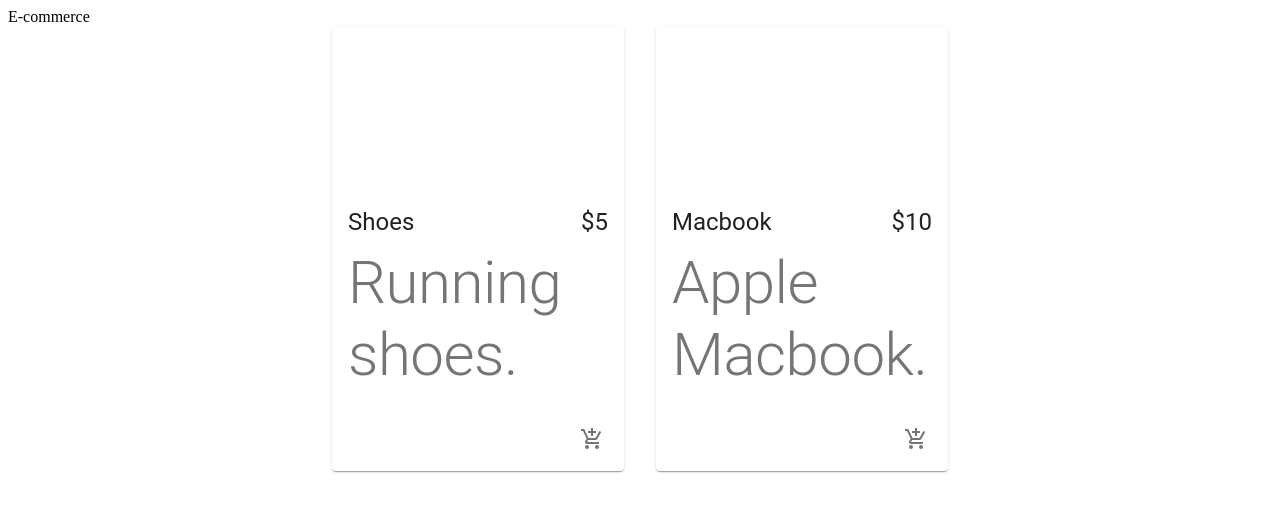
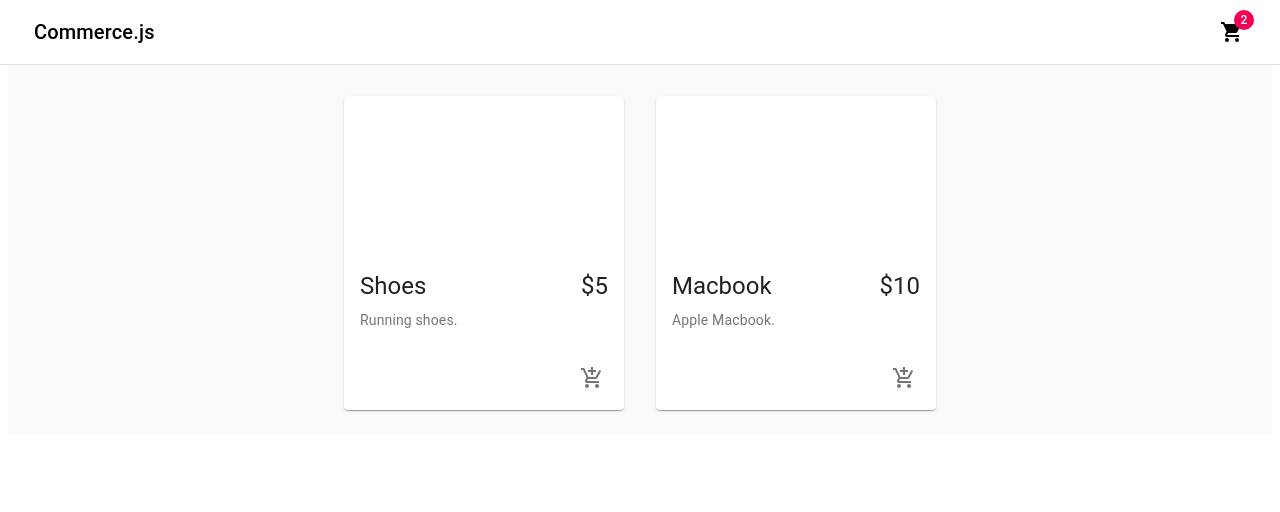
Before and after one commit to uziasr/ecommerce_site, a React (Create React App) app: page / in a window 1280 px wide. Shown: the top 512 px of the page. Built offline with nearby package versions, Linux system fonts and the light colour scheme.

Commit message:
added commerce js

```diff
--- a/src/App.js
+++ b/src/App.js
@@ -1,10 +1,10 @@
 import React from 'react';
-import Products from "./components/Products"
+import {Products, NavBar } from "./components"
 
 const App = () => {
     return (
         <div>
-            E-commerce
+            <NavBar/>
             <Products/>
         </div>
     );
--- /dev/null
+++ b/src/components/index.js
@@ -0,0 +1,2 @@
+export { default as NavBar } from './navBar/NavBar'
+export { default as Products } from "./products/Products"
--- /dev/null
+++ b/src/components/navBar/NavBar.jsx
@@ -0,0 +1,32 @@
+import React from "react"
+import { AppBar, Toolbar, IconButton, Badge, MenuItem, Menu, Typography } from "@material-ui/core"
+import { ShoppingCart } from "@material-ui/icons"
+
+import useStyles from "./styles"
+
+
+const NavBar = () => {
+    const classes = useStyles()
+    return (
+        <div>
+            <AppBar positon="fixed" className={classes.appBar} color="inherit">
+                <Toolbar>
+                    <Typography variant="h6" className={classes.title} color="inherit">
+                        <img src='' height="25px" className={classes.image}></img>
+                        Commerce.js
+                </Typography>
+                    <div className={classes.grow} />
+                    <div className={classes.button}>
+                        <IconButton aria-label="Show cart items" color="inherit">
+                            <Badge badgeContent={2} color="secondary">
+                                <ShoppingCart />
+                            </Badge>
+                        </IconButton>
+                    </div>
+                </Toolbar>
+            </AppBar>
+        </div>
+    )
+}
+
+export default NavBar
--- /dev/null
+++ b/src/components/navBar/styles.js
@@ -0,0 +1,68 @@
+import { makeStyles, fade } from '@material-ui/core/styles';
+
+const drawerWidth = 0;
+
+export default makeStyles((theme) => ({
+  appBar: {
+    boxShadow: 'none',
+    borderBottom: '1px solid rgba(0, 0, 0, 0.12)',
+    [theme.breakpoints.up('sm')]: {
+      width: `calc(100% - ${drawerWidth}px)`,
+      marginLeft: drawerWidth,
+    },
+  },
+  title: {
+    flexGrow: 1,
+    alignItems: 'center',
+    display: 'flex',
+    textDecoration: 'none',
+  },
+  image: {
+    marginRight: '10px',
+  },
+  menuButton: {
+    marginRight: theme.spacing(2),
+    [theme.breakpoints.up('sm')]: {
+      display: 'none',
+    },
+  },
+  grow: {
+    flexGrow: 1,
+  },
+  search: {
+    position: 'relative',
+    borderRadius: theme.shape.borderRadius,
+    backgroundColor: fade(theme.palette.common.white, 0.15),
+    '&:hover': {
+      backgroundColor: fade(theme.palette.common.white, 0.25),
+    },
+    marginRight: theme.spacing(2),
+    marginLeft: 0,
+    width: '100%',
+    [theme.breakpoints.up('sm')]: {
+      width: 'auto',
+    },
+  },
+  searchIcon: {
+    padding: theme.spacing(0, 2),
+    height: '100%',
+    position: 'absolute',
+    pointerEvents: 'none',
+    display: 'flex',
+    alignItems: 'center',
+    justifyContent: 'center',
+  },
+  inputRoot: {
+    color: 'inherit',
+  },
+  inputInput: {
+    padding: theme.spacing(1, 1, 1, 0),
+    // vertical padding + font size from searchIcon
+    paddingLeft: `calc(1em + ${theme.spacing(4)}px)`,
+    transition: theme.transitions.create('width'),
+    width: '100%',
+    [theme.breakpoints.up('md')]: {
+      width: '20ch',
+    },
+  },
+}));
--- a/src/components/product/Product.jsx
+++ b/src/components/product/Product.jsx
@@ -1,6 +1,6 @@
 import React from 'react';
-import {Card, CardMedia, CardContent, CardActions, Typography, IconButton } from '@material-ui/core'
-import {AddShoppingCart} from "@material-ui/icons"
+import { Card, CardMedia, CardContent, CardActions, Typography, IconButton } from '@material-ui/core'
+import { AddShoppingCart } from "@material-ui/icons"
 
 import useStyles from "./styles"
 
@@ -10,18 +10,18 @@
 
     return (
         <Card className={classes.root}>
-            <CardMedia className={classes.media} image='' title={product.name}/>
+            <CardMedia className={classes.media} image='' title={product.name} />
             <CardContent>
                 <div className={classes.cardContent}>
                     <Typography variant="h5" gutterBottom>{product.name}</Typography>
                     <Typography variant="h5" >{product.price}</Typography>
 
                 </div>
-                <Typography variant="h2" color="textSecondary">{product.description}</Typography>
+                <Typography variant="body2" color="textSecondary">{product.description}</Typography>
             </CardContent>
             <CardActions disableSpacing className={classes.cardActions}>
                 <IconButton>
-                    <AddShoppingCart/>
+                    <AddShoppingCart />
                 </IconButton>
             </CardActions>
         </Card>
--- a/src/components/Products.jsx
+++ b/src/components/products/Products.jsx
@@ -1,6 +1,7 @@
 import react from "react"
 import {Grid} from "@material-ui/core"
-import Product from "./product/Product"
+import Product from "../product/Product"
+import useStyles from "./styles"
 
 const Products = () => {
 
@@ -9,8 +10,11 @@
         {id: 2, name:"Macbook", description: "Apple Macbook.", price:"$10"},
     ]
 
+    const classes = useStyles()
+
     return (
-        <main>
+        <main className={classes.content}>
+            <div className={classes.toolbar}/>
             <Grid container justify="center" spacing={4}>
                 {products.map(product=>(
                     <Grid item key={product.id} xs={12} sm={6} md={4} lg={3}>
--- /dev/null
+++ b/src/components/products/styles.js
@@ -0,0 +1,13 @@
+import { makeStyles } from '@material-ui/core/styles';
+
+export default makeStyles((theme) => ({
+  toolbar: theme.mixins.toolbar,
+  content: {
+    flexGrow: 1,
+    backgroundColor: theme.palette.background.default,
+    padding: theme.spacing(3),
+  },
+  root: {
+    flexGrow: 1,
+  },
+}));
--- /dev/null
+++ b/src/lib/commerce.js
@@ -0,0 +1,3 @@
+import Commerce from "@chec/commerce.js"
+
+export const commerce = new Commerce(process.env.REACT_APP_CHEC_PUBLIC_KEY)
```
Also changed, not shown: 1 other file (tests, documents, lock files or other folders).
